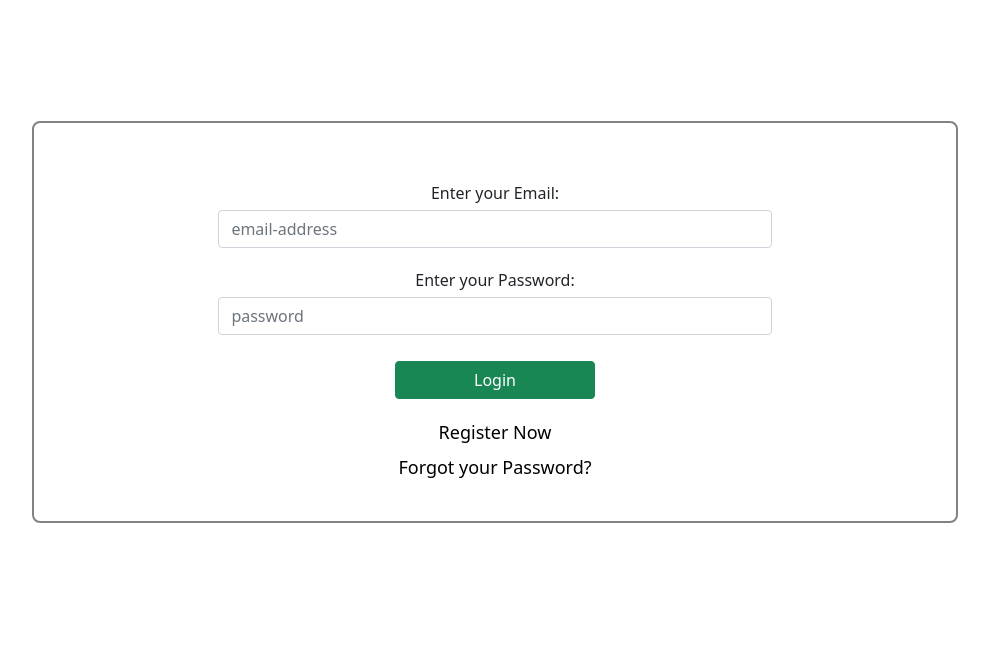
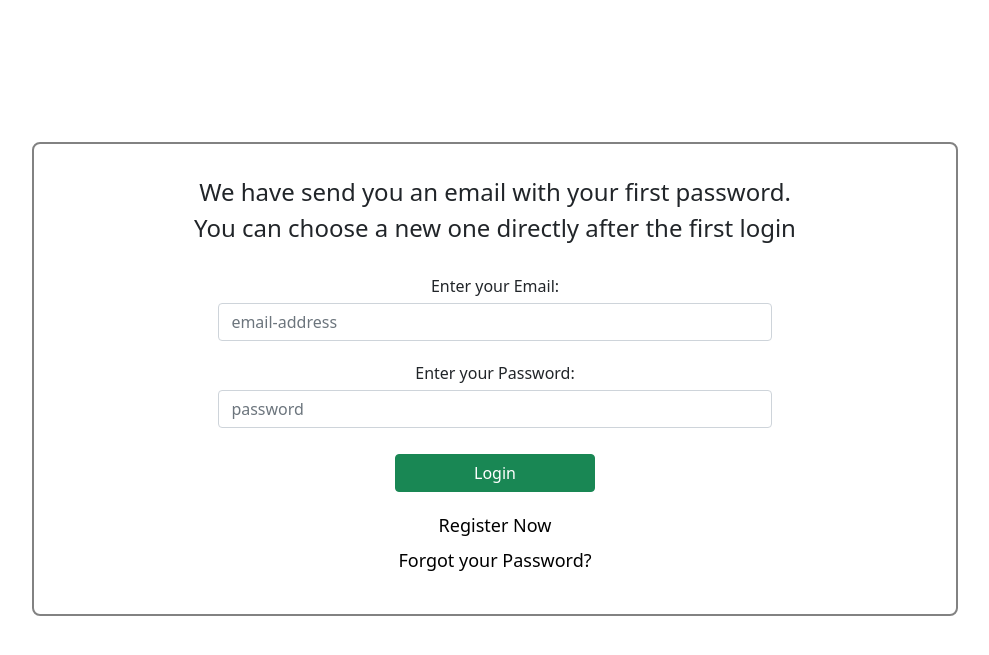
Before and after one commit to PaulRauser/Webshop, a PHP site: page /HTML/login.php in a window 1280 px wide. Shown: the part 56-711 px from the top of the page, without its empty margins (145-1134 px from the left). Run offline with PHP 8.4, Linux system fonts and the light colour scheme; the visitor is signed in with stand-in values (Sample User, id 1); data that the repository does not hold is empty; some libraries are stand-ins or nearby versions.

Commit message:
First login

```diff
--- a/HTML/login.php
+++ b/HTML/login.php
@@ -78,7 +78,7 @@ if ((isset($_POST['email-input']) and  isset($_POST['resolution-input']) and iss
 
 
     // Hier alle Daten sammeln
-    $sqlGetSessionInfo = "SELECT email, pwd, first_name, last_name, gender FROM user WHERE email=?";
+    $sqlGetSessionInfo = "SELECT email, pwd, first_name, last_name, gender, first_login FROM user WHERE email=?";
     $t = $conn->prepare($sqlGetSessionInfo);
     $t->execute([$sEmail]);
 
@@ -219,12 +219,12 @@ if ((isset($_POST['email-input']) and  isset($_POST['resolution-input']) and iss
             <!-- Form Name -->
             <legend class="login-legend">
             <?php
-            // if($_SESSION['first_login'] == true) {
-            //   echo "We have send you an email with your first password. <br> You can choose a new one directly after the first login";
-            //   $_SESSION['first_login'] = false;
-            // } else{
-            //   echo "Login";
-            // }
+            if($_SESSION['first_login'] == true) {
+              echo "We have send you an email with your first password. <br> You can choose a new one directly after the first login";
+              $_SESSION['first_login'] = false;
+            } else{
+              echo "Login";
+            }
             ?>
              </legend>
 
--- a/HTML/mail_test.php
+++ b/HTML/mail_test.php
@@ -6,8 +6,10 @@ session_start();
 
 // include('register.php');
 // echo $generatedPassword;
-$generatedPassword = $_SESSION["generatedPassword"];
+$generatedPassword = $_SESSION['generatedPassword'];
 echo $generatedPassword;
+$testAusgabe = $_SESSION['email'];
+echo $testAusgabe;
 
 use PHPMailer\PHPMailer\PHPMailer;
 use PHPMailer\PHPMailer\Exception;
```
